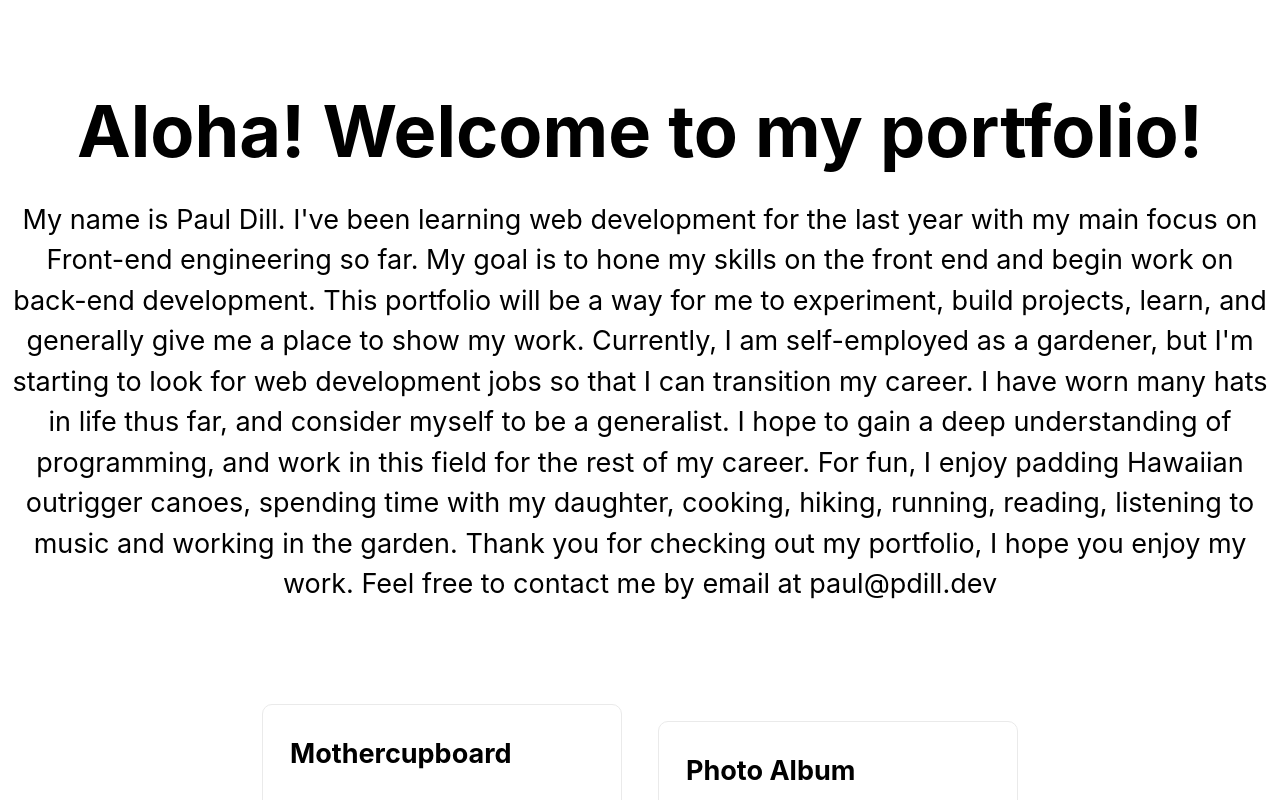
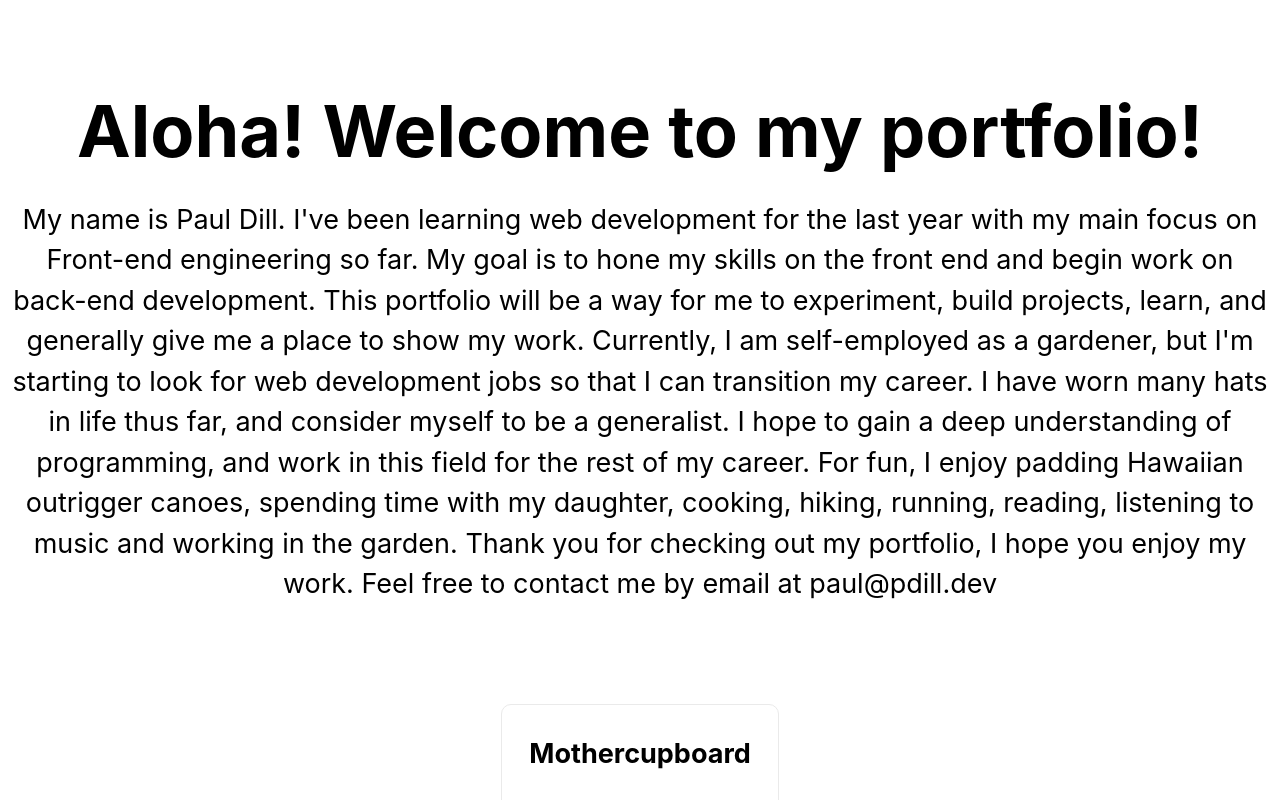
Before and after one commit to Dillweed5446/pdill.dev, a Next.js app in the folder pdill.dev/: page / in a window 1280 px wide. Shown: the top 800 px of the page. Built offline with nearby package versions, Linux system fonts and the light colour scheme.

Commit message:
:bugs: Fixing photo album bugs.  Will add slider later

```diff
--- a/pdill.dev/pages/index.js
+++ b/pdill.dev/pages/index.js
@@ -31,12 +31,12 @@ export default function Home() {
           </a>
 
 
-            <Link href="/photo_album" >
+            {/* <Link href="/photo_album" >
               <a className="card">
                 <h3>Photo Album</h3>
                 <p>Take a look at my photos!</p>
               </a>
-            </Link>
+            </Link> */}
 
         </div>
         {/*  <a
```
Also changed, not shown: pdill.dev/next.config.js (deleted), pdill.dev/public/images/hale-o-hooponopono1.jpg (deleted), pdill.dev/webpack.config.js (deleted).
